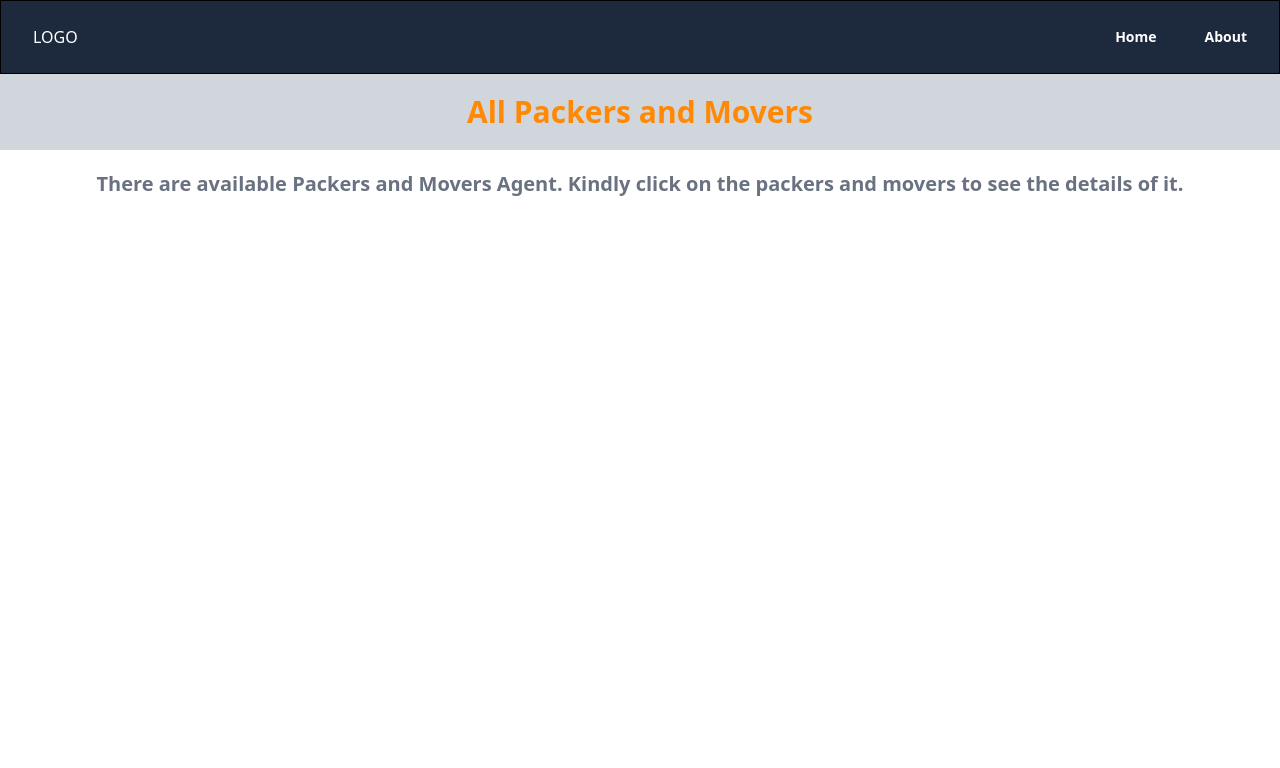
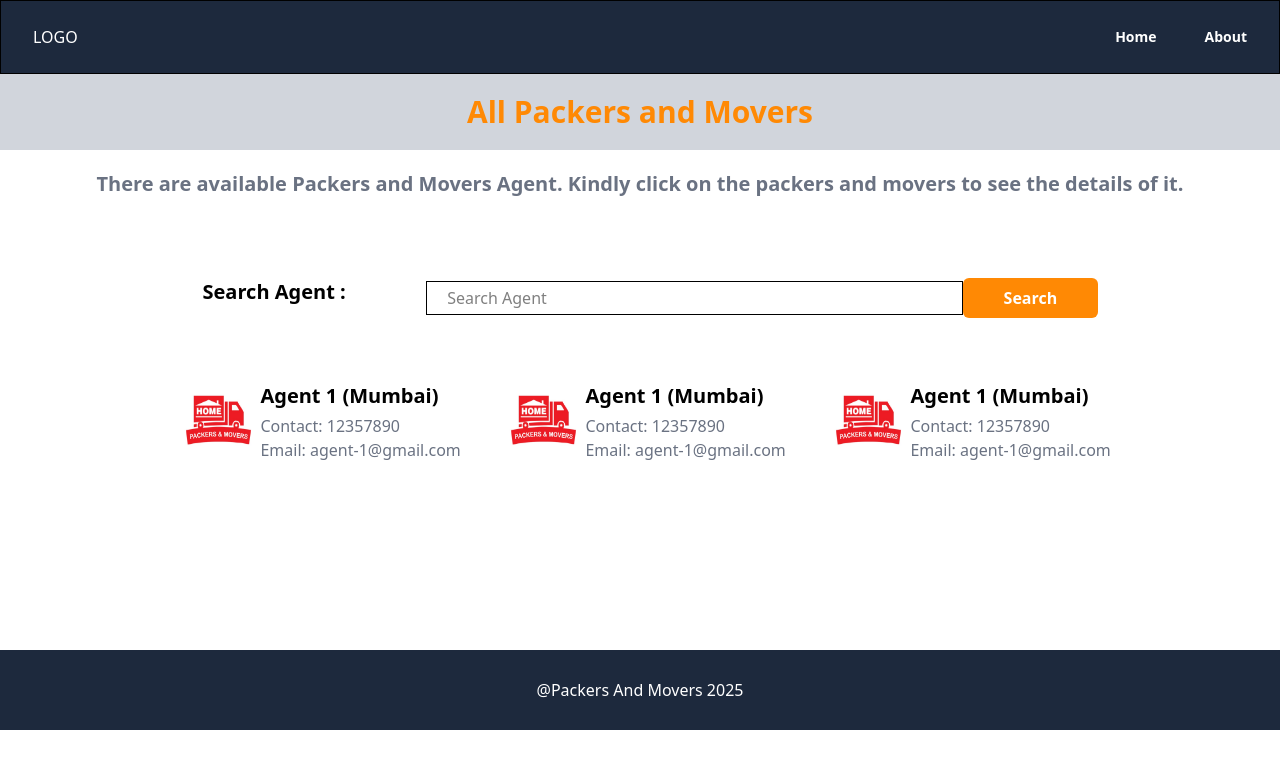
Before and after one commit to Achaljivtode/Packers_Movers_Management, a React (Vite) app in the folder frontend/: page /search in a window 1280 px wide. Shown: the top 768 px of the page. Built offline with nearby package versions, Linux system fonts and the light colour scheme.

Commit message:
created searchAgentPage

```diff
--- /dev/null
+++ b/frontend/src/components/Search/SearchAgent.jsx
@@ -0,0 +1,48 @@
+import React from 'react'
+
+function SearchAgent() {
+  return (
+    <div className=' xl:w-[1300px] lg:w-[1000px] md:w-full mx-auto lg:mb-42'>
+        <div className=' flex lg:flex-row  md:w-full sm:w-full lg:w-3/4 mx-auto lg:mt-20 md:mt-10 mt-5 px-10' >
+            <p className=' font-semibold lg:block md:hidden hidden text-xl lg:w-1/4'>Search Agent : </p>
+            <div className=' w-full mx-auto lg:w-3/4'>
+                <input type="text" className='border lg:w-4/5 md:w-4/5  w-3/4  px-5 py-1' placeholder='Search Agent' />
+                <button className=' lg:w-1/5 md:1/5 px-2 py-1 lg:px-5 lg:py-2 rounded-md hover:cursor-pointer hover:bg-orange-500 bg-orange-400 text-white font-bold '>Search</button>
+            </div>
+        </div>
+        <div className=' grid xl:grid-cols-3 lg:grid-cols-2 md:grid-cols-2 md:w-full sm:grid-cols-1 lg:w-3/4 mx-auto my-10'>
+
+            <div className=' sm:w-3/4 md:w-3/4 mx-auto lg:w-full flex p-5'>
+                <img src="/Resources/images/logo.jpg" alt="" className='w-1/4' />
+                <div className=' mx-auto'>
+                    <h1 className='text-xl font-semibold my-1 hover:cursor-pointer'>Agent 1 <span>(Mumbai)</span></h1>
+                    <p className='text-gray-500 text-md'>Contact: 12357890</p>
+                    <p className='text-gray-500 text-md'>Email: agent-1@gmail.com</p>
+                </div>
+            </div>
+            <div className=' sm:w-3/4 mx-auto lg:w-full flex p-5'>
+                <img src="/Resources/images/logo.jpg" alt="" className='w-1/4' />
+                <div className=' mx-auto'>
+                    <h1 className='text-xl font-semibold my-1 hover:cursor-pointer'>Agent 1 <span>(Mumbai)</span></h1>
+                    <p className='text-gray-500 text-md'>Contact: 12357890</p>
+                    <p className='text-gray-500 text-md'>Email: agent-1@gmail.com</p>
+                </div>
+            </div>
+            <div className=' sm:w-3/4 mx-auto lg:w-full flex p-5'>
+                <img src="/Resources/images/logo.jpg" alt="" className='w-1/4' />
+                <div className=' mx-auto'>
+                    <h1 className='text-xl font-semibold my-1 hover:cursor-pointer'>Agent 1 <span>(Mumbai)</span></h1>
+                    <p className='text-gray-500 text-md'>Contact: 12357890</p>
+                    <p className='text-gray-500 text-md'>Email: agent-1@gmail.com</p>
+                </div>
+            </div>
+
+
+
+
+        </div>
+    </div>
+  )
+}
+
+export default SearchAgent
--- a/frontend/src/pages/ManageOrdersPage.jsx
+++ /dev/null
@@ -1,12 +0,0 @@
-import React from "react";
-import ManageOrders from "../components/Order/ManageOrders";
-
-function ManageOrdersPage() {
-  return (
-    <div>
-      <ManageOrders />
-    </div>
-  );
-}
-
-export default ManageOrdersPage;
--- a/frontend/src/pages/PlaceOrderPage.jsx
+++ /dev/null
@@ -1,12 +0,0 @@
-import React from "react";
-import PlaceOrder from "../components/Order/PlaceOrder";
-
-function PlaceOrderPage() {
-  return (
-    <div>
-      <PlaceOrder />
-    </div>
-  );
-}
-
-export default PlaceOrderPage;
--- a/frontend/src/pages/SearchPage.jsx
+++ b/frontend/src/pages/SearchPage.jsx
@@ -1,5 +1,7 @@
 import React from 'react'
 import Header from '../components/Header/Header'
+import SearchAgent from '../components/Search/SearchAgent'
+import Footer from '../components/Footer/Footer'
 
 function SearchPage() {
   return (
@@ -9,6 +11,8 @@ function SearchPage() {
       <p
         className='my-5  text-center text-xl text-gray-500 font-semibold'
       >There are available Packers and Movers Agent. Kindly click on the packers and movers to see the details of it.</p>
+      <SearchAgent />
+      <Footer />
     </div>
   )
 }
--- a/frontend/src/routes/routes.jsx
+++ b/frontend/src/routes/routes.jsx
@@ -11,8 +11,6 @@ import AdminDashboardPage from "../pages/AdminDashboardPage";
 import AgentDashboardPage from "../pages/AgentDashboardPage";
 import UserDashboardPage from "../pages/UserDashboardPage";
 import QuatationEntryPage from "../pages/QuatationEntryPage";
-import ManageOrdersPage from "../pages/ManageOrdersPage";
-import PlaceOrderPage from "../pages/PlaceOrderPage";
 
 const route = createBrowserRouter([
     { path: '' , element: <HomePage /> },
@@ -30,8 +28,6 @@ const route = createBrowserRouter([
     { path: '/admin-dashboard' , element: <AdminDashboardPage /> },
     { path: '/agent-dashboard' , element: <AgentDashboardPage /> },
     { path: '/customer-dashboard' , element: <UserDashboardPage /> },
-    { path: '/manage' , element: <ManageOrdersPage /> },
-    { path: '/place-order' , element: <PlaceOrderPage /> },
 
 ])
 
```
Also changed, not shown: frontend/public/Resources/images/logo.jpg (added).
